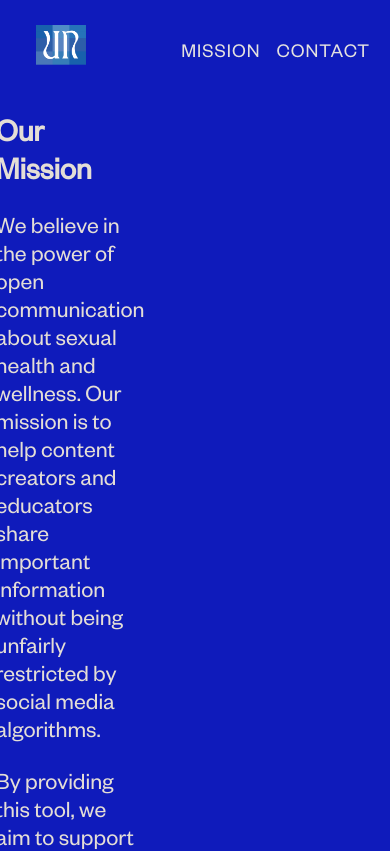
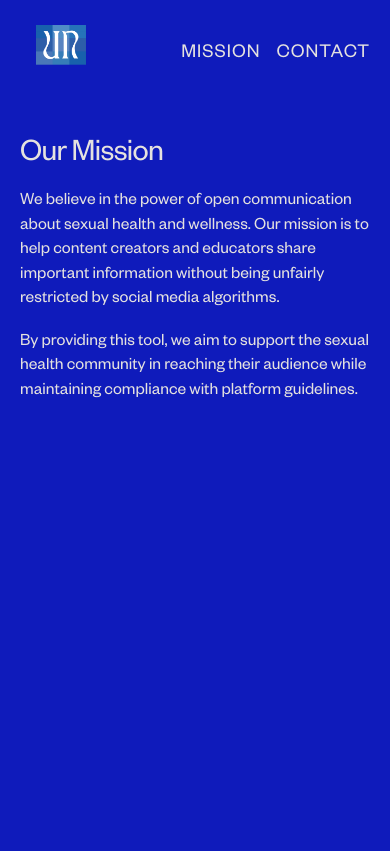
Before and after one commit to NastasyaZaytseva/Uncensore-it, a Next.js app: page /mission in a window 390 px wide. Shown: the top 851 px of the page. Built offline with nearby package versions, Linux system fonts and the light colour scheme.

Commit message:
muission mobile version

```diff
--- a/styles/Mission.module.css
+++ b/styles/Mission.module.css
@@ -1,27 +1,107 @@
 .mission {
-    margin: 10px 300px 10px 50px; /* This centers the container in the middle of the page */
+    min-height: 100vh;
+    display: flex;
+    justify-content: flex-start;
+    align-items: flex-start;
+    padding: 60px 40px 20px 40px;
+}
 
-
-
+.content {
+    max-width: 800px;
+    width: 100%;
+    position: relative;
 }
 
 .text {
     font-family: "Grotesk";
-    font-size: 2em;
-    color: #e4ded6;
+    font-size: 3.5em;
+    color: #e5e2df;
     text-align: left;
-
+    margin-bottom: 0.8em;
+    line-height: 1.2;
+    letter-spacing: -0.02em;
+    font-weight: 500;
 }
 
 .intro {
     font-family: "Grotesk";
     font-size: 1.5em;
-    color: #e4ded6;
+    color: #e5e2df;
     text-align: left;
+    margin-bottom: 1em;
+    line-height: 1.5;
+    max-width: 90%;
+}
 
+.intro:last-child {
+    margin-bottom: 0;
 }
+
 .intro a {
-    text-decoration: none; /* Removes the underline from the link */
-    color: #000; /* Color for the link */
-    border-bottom: 1px solid #000; /* Adds an underline */
-  }
+    text-decoration: none;
+    color: #e5e2df;
+    border-bottom: 1px solid #e5e2df;
+    transition: all 0.3s ease;
+    padding-bottom: 2px;
+}
+
+.intro a:hover {
+    border-color: transparent;
+}
+
+/* Tablet Styles */
+@media (max-width: 1024px) {
+    .mission {
+        padding: 50px 30px 20px 30px;
+    }
+
+    .text {
+        font-size: 3em;
+        margin-bottom: 0.7em;
+    }
+
+    .intro {
+        font-size: 1.4em;
+        margin-bottom: 1em;
+    }
+}
+
+/* Mobile Styles */
+@media (max-width: 768px) {
+    .mission {
+        padding: 40px 25px 20px 25px;
+    }
+
+    .content {
+        max-width: 100%;
+    }
+
+    .text {
+        font-size: 2.5em;
+        margin-bottom: 0.6em;
+    }
+
+    .intro {
+        font-size: 1.25em;
+        margin-bottom: 0.8em;
+        max-width: 100%;
+    }
+}
+
+/* Small Mobile Styles */
+@media (max-width: 480px) {
+    .mission {
+        padding: 30px 20px 15px 20px;
+    }
+
+    .text {
+        font-size: 2em;
+        line-height: 1.15;
+    }
+
+    .intro {
+        font-size: 1.1em;
+        line-height: 1.4;
+        margin-bottom: 0.8em;
+    }
+}
```
